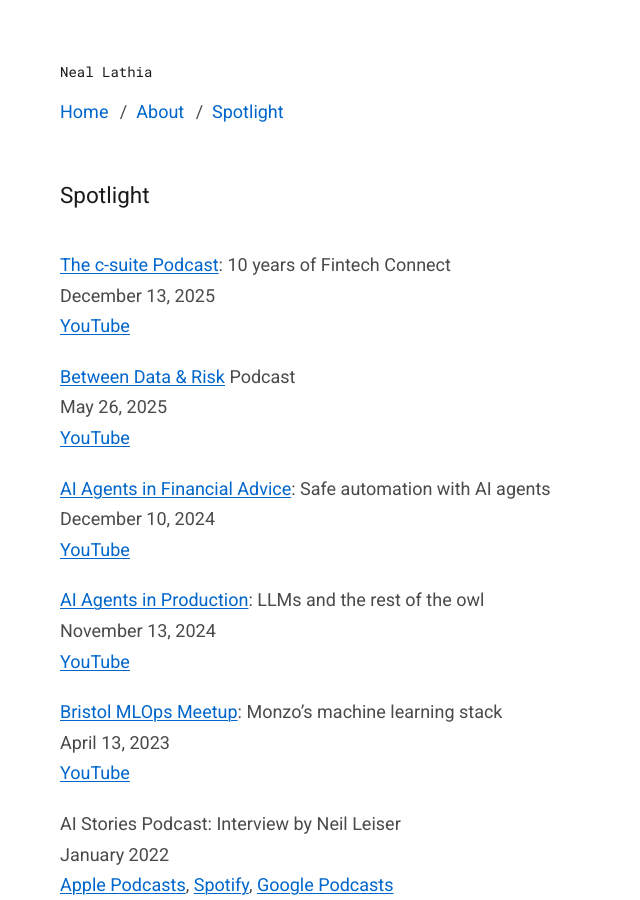
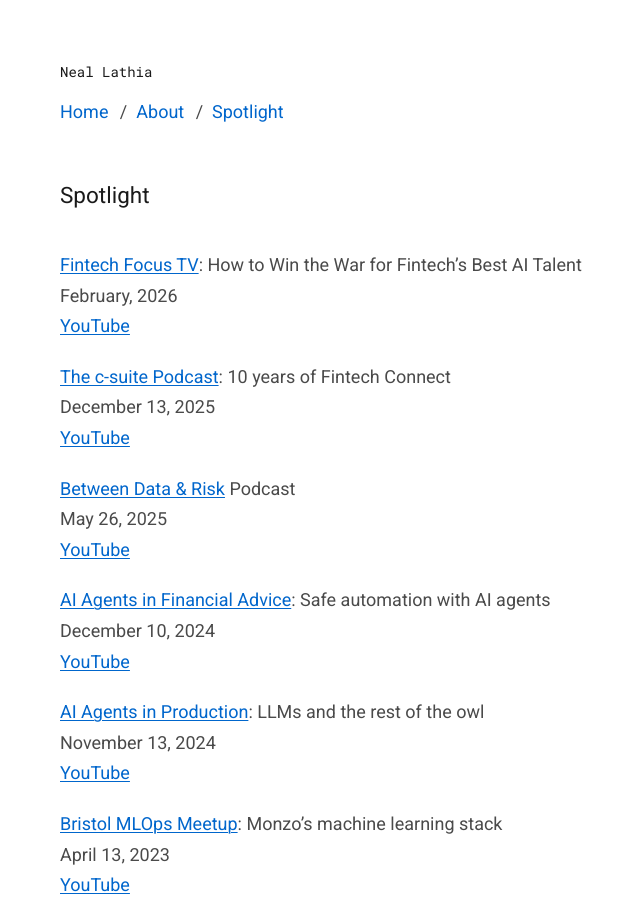
Before and after one commit to nlathia/nlathia.github.io, a Jekyll site: the page built from _pages/spotlight.md, in a window 1280 px wide and 900 px high. Shown: the whole window, without its empty margins (255-895 px from the left). Built offline with Jekyll 4.4.1, drawn with Linux system fonts in a browser that asks for light colours.

Commit message:
Add podcast (#94)

```diff
--- a/_pages/spotlight.md
+++ b/_pages/spotlight.md
@@ -3,6 +3,10 @@
 title: Spotlight
 permalink: /spotlight/
 ---
+
+[Fintech Focus TV](https://www.harringtonstarr.com/resources/category/fintech-focus-tv/): How to Win the War for Fintech's Best AI Talent
+<br />February, 2026
+<br />[YouTube](https://www.youtube.com/watch?v=h0DcJa8tMLc&t=638s)
 
 [The c-suite Podcast](https://www.csuitepodcast.com/): 10 years of Fintech Connect
 <br />December 13, 2025
```
